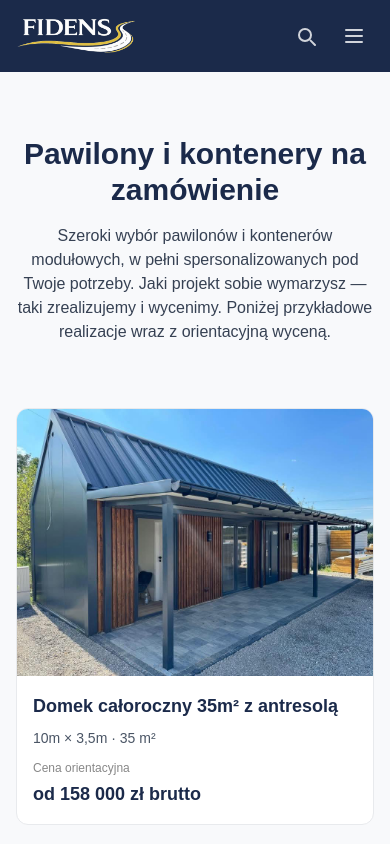
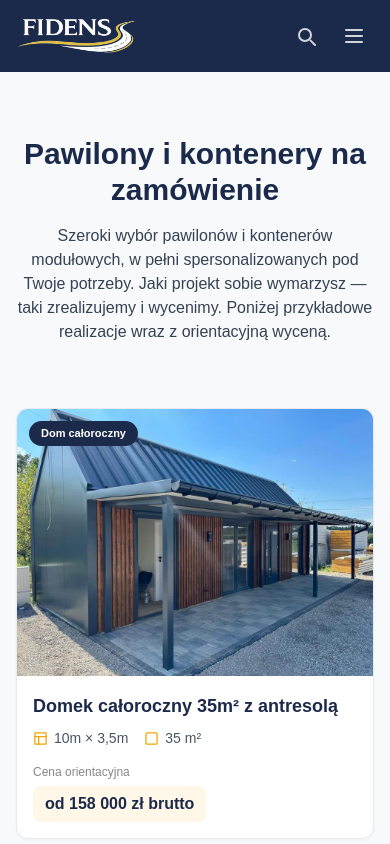
Before and after one commit to pziolkowski1211/fidens, a Next.js app: page /pawilony in a window 390 px wide. Shown: the top 844 px of the page. Built offline with nearby package versions, Linux system fonts and the light colour scheme.

Commit message:
Dodano hover efekty (zoom zdjecia, uniesienie karty) na kartach ogloszen: strona glowna (ogloszenie tygodnia + najnowsze oferty) i /ogloszenia - spojnie ze stylem wprowadzonym na /pawilony

```diff
--- a/app/ogloszenia/page.tsx
+++ b/app/ogloszenia/page.tsx
@@ -170,12 +170,12 @@ export default async function OgloszeniaPage({ searchParams }: PageProps) {
                 <Link
                   key={auto.id}
                   href={"/ogloszenia/" + auto.slug}
-                  className="rounded-xl overflow-hidden cursor-pointer hover:shadow-lg transition-shadow block"
+                  className="group rounded-xl overflow-hidden cursor-pointer transition-all duration-300 hover:-translate-y-1 hover:shadow-lg block"
                   style={{ backgroundColor: "#ffffff", border: "1px solid #e8eaed" }}
                 >
-                  <div className="relative h-44 sm:h-48 flex items-center justify-center overflow-hidden" style={{ backgroundColor: "#e8eaed" }}>
+                  <div className="relative h-44 sm:h-48 flex items-center justify-center overflow-hidden" style={{ backgroundColor:"#e8eaed" }}>
                     {auto.cover_url ? (
-                      <Image src={auto.cover_url} alt={auto.title} fill sizes="(max-width: 640px) 100vw, (max-width: 1024px) 50vw, 33vw" className="object-cover" />
+                      <Image src={auto.cover_url} alt={auto.title} fill sizes="(max-width: 640px) 100vw, (max-width: 1024px) 50vw, 33vw" className="object-cover transition-transform duration-500 group-hover:scale-110" />
                     ) : (
                       <span className="text-sm" style={{ color: "#aaa" }}>Brak zdjęcia</span>
                     )}
@@ -191,8 +191,25 @@ export default async function OgloszeniaPage({ searchParams }: PageProps) {
                       </div>
                     )}
                     <div className="text-base font-bold mb-1" style={{ color: "#1B2A4A" }}>{auto.title}</div>
-                    <div className="text-[13px] mb-3" style={{ color: "#888" }}>
-                      {[auto.year, auto.mileage_km ? formatNumber(auto.mileage_km) + " km" : null].filter(Boolean).join(" \u00B7 ")}
+                    <div className="flex items-center gap-3 text-[13px] mb-3" style={{ color: "#888" }}>
+                      {auto.year && (
+                        <span className="flex items-center gap-1">
+                          <svg width="13" height="13" viewBox="0 0 24 24" fill="none" stroke="#F0A500" strokeWidth="2" strokeLinecap="round" strokeLinejoin="round">
+                            <rect x="3" y="4" width="18" height="18" rx="2"></rect>
+                            <path d="M16 2v4M8 2v4M3 10h18"></path>
+                          </svg>
+                          {auto.year}
+                        </span>
+                      )}
+                      {auto.mileage_km ? (
+                        <span className="flex items-center gap-1">
+                          <svg width="13" height="13" viewBox="0 0 24 24" fill="none" stroke="#F0A500" strokeWidth="2" strokeLinecap="round" strokeLinejoin="round">
+                            <circle cx="12" cy="12" r="10"></circle>
+                            <path d="M12 12l4-4"></path>
+                          </svg>
+                          {formatNumber(auto.mileage_km)} km
+                        </span>
+                      ) : null}
                     </div>
                     {auto.rate && (
                       <div className="text-[22px] font-bold" style={{ color: "#1B2A4A" }}>
--- a/app/pawilony/page.tsx
+++ b/app/pawilony/page.tsx
@@ -12,6 +12,7 @@ export default function PawilonyPage() {
     {
       slug: "domek-caloroczny-35m2-z-antresola",
       nazwa: "Domek całoroczny 35m² z antresolą",
+      kategoria: "Dom całoroczny",
       wymiary: "10m × 3,5m",
       powierzchnia: "35 m²",
       cena: "158 000 zł brutto",
@@ -21,6 +22,7 @@ export default function PawilonyPage() {
     {
       slug: "dom-modulowy-40m2-10x4m",
       nazwa: "Dom modułowy 40m²",
+      kategoria: "Dom modułowy",
       wymiary: "10m × 4m",
       powierzchnia: "40 m²",
       cena: "150 000 zł brutto",
@@ -30,6 +32,7 @@ export default function PawilonyPage() {
     {
       slug: "pawilon-biurowy-24m2-8x3m",
       nazwa: "Pawilon biurowy 24m²",
+      kategoria: "Pawilon biurowy",
       wymiary: "8m × 3m",
       powierzchnia: "24 m²",
       cena: "108 000 zł brutto",
@@ -39,6 +42,7 @@ export default function PawilonyPage() {
     {
       slug: "pawilon-gastronomiczny-18m2-6x3m",
       nazwa: "Pawilon gastronomiczny 18m²",
+      kategoria: "Pawilon gastronomiczny",
       wymiary: "6m × 3m",
       powierzchnia: "18 m²",
       cena: "81 000 zł brutto",
@@ -48,6 +52,7 @@ export default function PawilonyPage() {
     {
       slug: "domek-modulowy-42m2-elewacja-palisandrowa",
       nazwa: "Domek modułowy 42m² z elewacją palisandrową",
+      kategoria: "Domek modułowy",
       wymiary: "7m × 6m",
       powierzchnia: "42 m²",
       cena: "190 000 zł brutto",
@@ -77,28 +82,51 @@ export default function PawilonyPage() {
             <Link
               key={r.slug}
               href={`/pawilony/${r.slug}`}
-              className="rounded-xl overflow-hidden bg-white block hover:opacity-95 transition-opacity"
-              style={{ border: "1px solid #e8eaed" }}
+              className="group rounded-xl overflow-hidden bg-white block transition-all duration-300 hover:-translate-y-1"
+              style={{ border: "1px solid #e8eaed", boxShadow: "0 1px 3px rgba(0,0,0,0.04)" }}
             >
-              <div className="relative w-full aspect-[4/3] bg-gray-100">
-                <img src={r.zdjecie} alt={r.nazwa} className="w-full h-full object-cover" />
+              <div className="relative w-full aspect-[4/3] bg-gray-100 overflow-hidden">
+                <img
+                  src={r.zdjecie}
+                  alt={r.nazwa}
+                  className="w-full h-full object-cover transition-transform duration-500 group-hover:scale-110"
+                />
+                <span
+                  className="absolute top-3 left-3 text-[11px] font-bold px-3 py-1 rounded-full"
+                  style={{ backgroundColor: "#1B2A4A", color: "#fff" }}
+                >
+                  {r.kategoria}
+                </span>
               </div>
               <div className="p-4">
                 <h2 className="text-lg font-bold mb-2" style={{ color: "#1B2A4A" }}>
                   {r.nazwa}
                 </h2>
-                <div className="text-sm text-gray-600 mb-3">
-                  {r.wymiary} &middot; {r.powierzchnia}
+                <div className="flex items-center gap-4 text-sm text-gray-600 mb-4">
+                  <span className="flex items-center gap-1.5">
+                    <svg width="15" height="15" viewBox="0 0 24 24" fill="none" stroke="#F0A500" strokeWidth="2" strokeLinecap="round" strokeLinejoin="round">
+                      <path d="M21 3H3v18h18V3z"></path>
+                      <path d="M3 9h18"></path>
+                      <path d="M9 21V9"></path>
+                    </svg>
+                    {r.wymiary}
+                  </span>
+                  <span className="flex items-center gap-1.5">
+                    <svg width="15" height="15" viewBox="0 0 24 24" fill="none" stroke="#F0A500" strokeWidth="2" strokeLinecap="round" strokeLinejoin="round">
+                      <rect x="3" y="3" width="18" height="18" rx="2"></rect>
+                    </svg>
+                    {r.powierzchnia}
+                  </span>
                 </div>
-                <div className="text-xs mb-1" style={{ color: "#888" }}>
+                <div className="text-xs mb-1.5" style={{ color: "#888" }}>
                   Cena orientacyjna
                 </div>
                 <div
-                  className="text-lg font-bold"
+                  className="inline-block text-base font-bold px-3 py-1.5 rounded-lg"
                   style={
                     r.cenaPlaceholder
-                      ? { backgroundColor: "#FFF3B0", color: "#1B2A4A", display: "inline-block", padding: "0 4px", borderRadius: "3px" }
-                      : { color: "#1B2A4A" }
+                      ? { backgroundColor: "#FFF3B0", color: "#1B2A4A" }
+                      : { backgroundColor: "#FFF8E8", color: "#1B2A4A" }
                   }
                 >
                   od {r.cena}
@@ -108,9 +136,17 @@ export default function PawilonyPage() {
           ))}
 
           <div
-            className="rounded-xl overflow-hidden bg-white flex flex-col items-center justify-center text-center p-6"
+            className="rounded-xl overflow-hidden bg-white flex flex-col items-center justify-center text-center p-6 transition-all duration-300 hover:-translate-y-1"
             style={{ border: "2px dashed #F0A500" }}
           >
+            <div
+              className="w-12 h-12 rounded-full flex items-center justify-center mb-3"
+              style={{ backgroundColor: "#FFF3B0" }}
+            >
+              <svg width="24" height="24" viewBox="0 0 24 24" fill="none" stroke="#F0A500" strokeWidth="2" strokeLinecap="round" strokeLinejoin="round">
+                <path d="M12 5v14M5 12h14"></path>
+              </svg>
+            </div>
             <h2 className="text-lg font-bold mb-2" style={{ color: "#1B2A4A" }}>
               Twój własny projekt
             </h2>
```
Also changed, not shown: app/page.tsx (+24 -10 lines).
